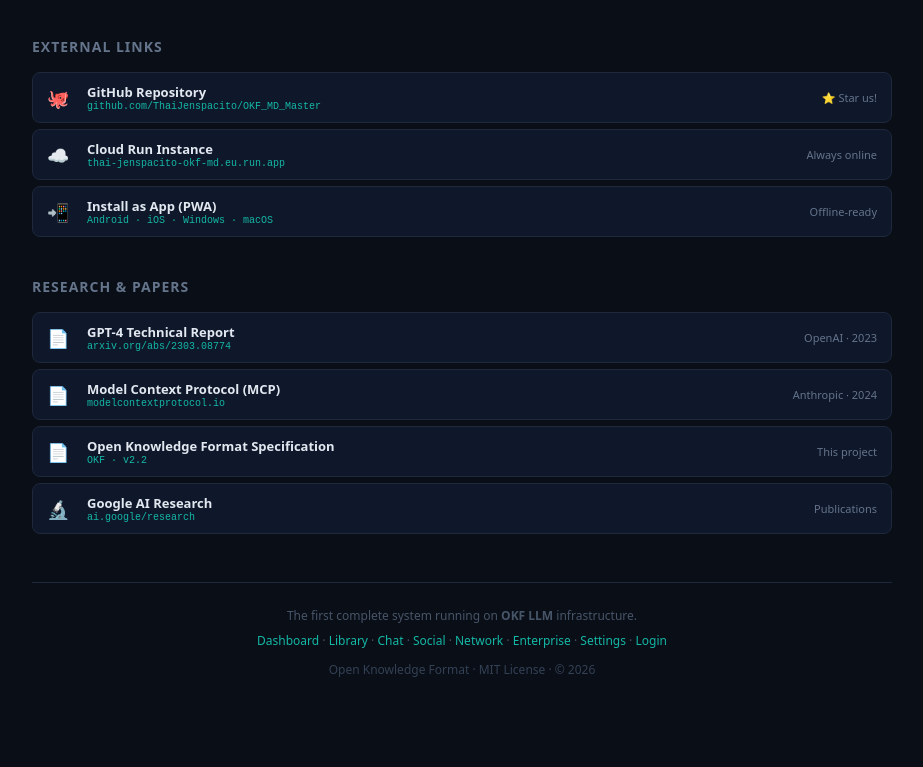
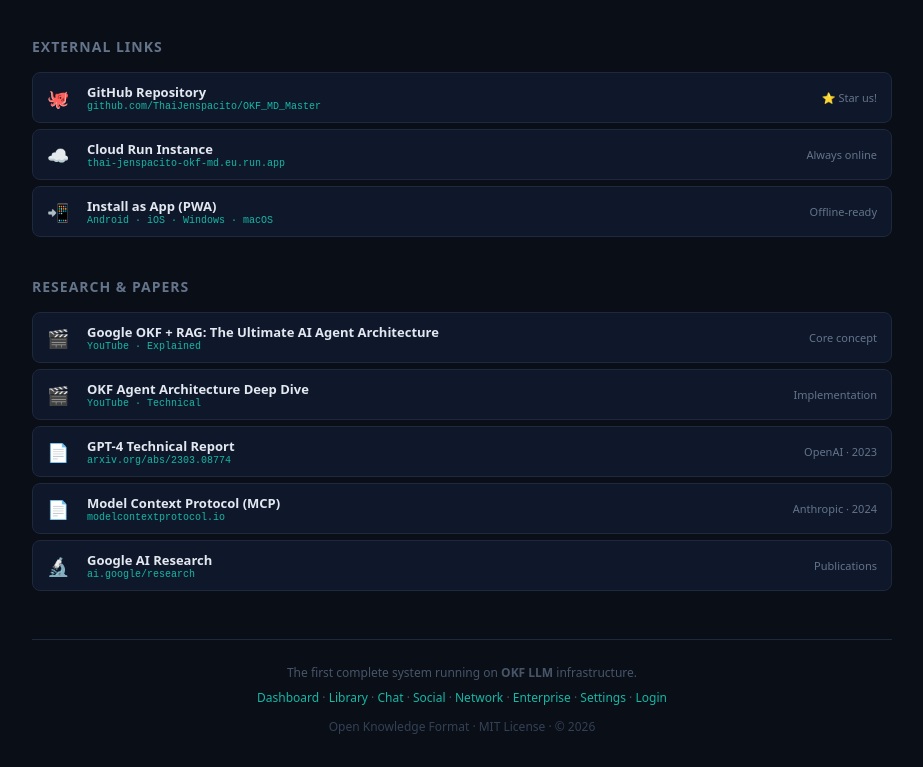
Before and after one commit to ThaiJenspacito/OKF_MD_Master, a website: page public/info.html in a window 1280 px wide. Shown: the part 2058-2825 px from the top of the page, without its empty margins (178-1101 px from the left). Before the commit the page ends 2768 px from the top, so only its background shows below. Drawn offline with Linux system fonts and the light colour scheme.

Commit message:
Info page: added OKF+RAG YouTube videos. Coming: dedicated OKF RAG Agent

```diff
--- a/public/info.html
+++ b/public/info.html
@@ -166,14 +166,17 @@
 
 <div class="section-title">Research & Papers</div>
 <div class="link-list">
+<a href="https://youtu.be/_X55fkwdC-Q" target="_blank" class="link-item">
+<div class="link-icon">🎬</div><div class="link-info"><div class="link-name">Google OKF + RAG: The Ultimate AI Agent Architecture</div><div class="link-path">YouTube · Explained</div></div><div class="link-ext">Core concept</div>
+</a>
+<a href="https://youtu.be/T33iI6izAKw" target="_blank" class="link-item">
+<div class="link-icon">🎬</div><div class="link-info"><div class="link-name">OKF Agent Architecture Deep Dive</div><div class="link-path">YouTube · Technical</div></div><div class="link-ext">Implementation</div>
+</a>
 <a href="https://arxiv.org/abs/2303.08774" target="_blank" class="link-item">
 <div class="link-icon">📄</div><div class="link-info"><div class="link-name">GPT-4 Technical Report</div><div class="link-path">arxiv.org/abs/2303.08774</div></div><div class="link-ext">OpenAI · 2023</div>
 </a>
-<a href="https://arxiv.org/abs/2305.15334" target="_blank" class="link-item">
+<a href="https://modelcontextprotocol.io" target="_blank" class="link-item">
 <div class="link-icon">📄</div><div class="link-info"><div class="link-name">Model Context Protocol (MCP)</div><div class="link-path">modelcontextprotocol.io</div></div><div class="link-ext">Anthropic · 2024</div>
-</a>
-<a href="https://arxiv.org/abs/2308.08155" target="_blank" class="link-item">
-<div class="link-icon">📄</div><div class="link-info"><div class="link-name">Open Knowledge Format Specification</div><div class="link-path">OKF · v2.2</div></div><div class="link-ext">This project</div>
 </a>
 <a href="https://ai.google/research/pubs" target="_blank" class="link-item">
 <div class="link-icon">🔬</div><div class="link-info"><div class="link-name">Google AI Research</div><div class="link-path">ai.google/research</div></div><div class="link-ext">Publications</div>
```
